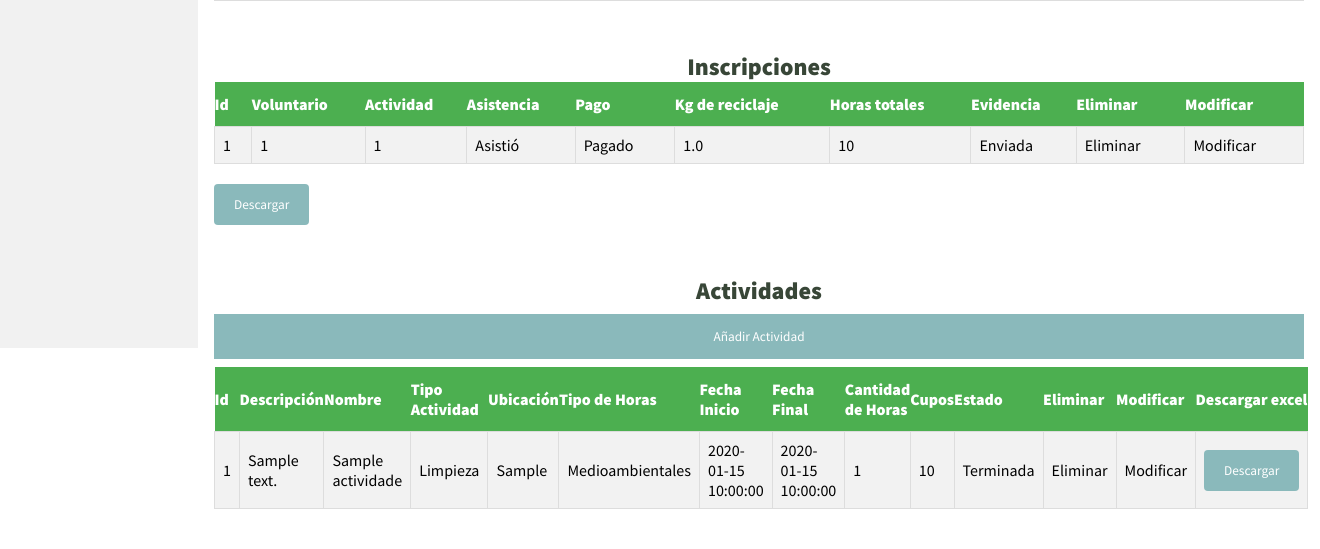
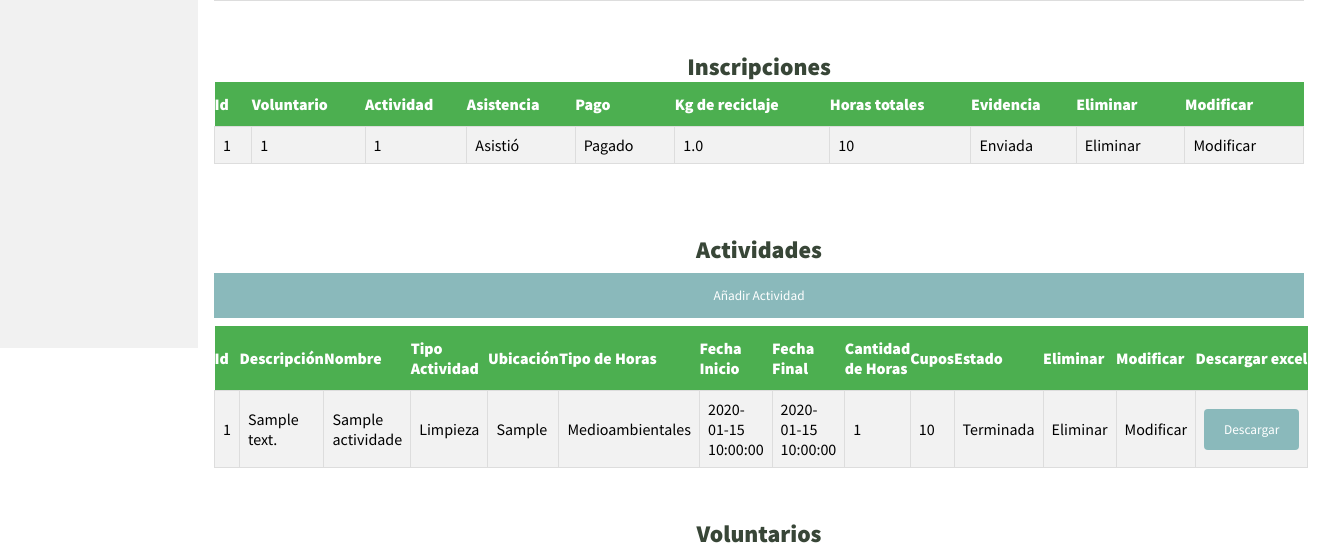
Before and after one commit to Esen-Q1-2022-Prog-Interfaz/grupo03-proyecto-final, a Flask app: page /admin/dashboard in a window 1320 px wide. Shown: the part 512-1061 px from the top of the page. Run offline with Flask 2, Linux system fonts and the light colour scheme; a user stored in the database is signed in; tables that the repository leaves empty hold one stand-in row (values such as "Sample post"); parts of the project's set-up code (start-up, migrations or seed data) failed here and were passed over; some libraries are stand-ins or nearby versions; some web fonts are replaced.

Commit message:
actividades

```diff
--- a/templates/admin/dashboard.html
+++ b/templates/admin/dashboard.html
@@ -123,9 +123,6 @@
             {% endfor %}
         </table>
         <br>
-        <form style="width:fit-content; margin:0; padding:0" class="btn-actividad" action="{{url_for("admin.download_excel")}}">
-            <input type="submit" value="Descargar" />
-        </form>
 
         </div>
 
```
